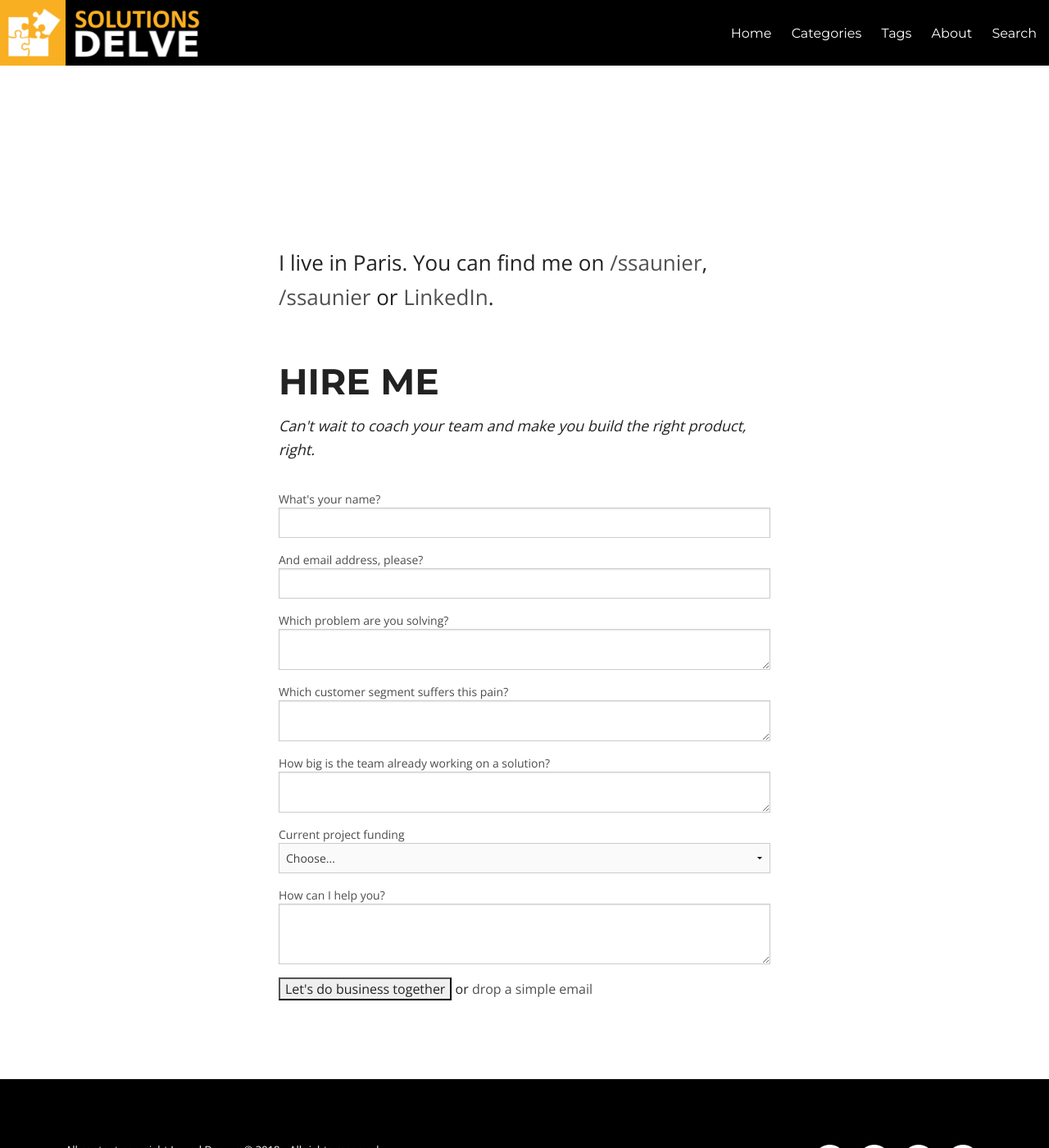
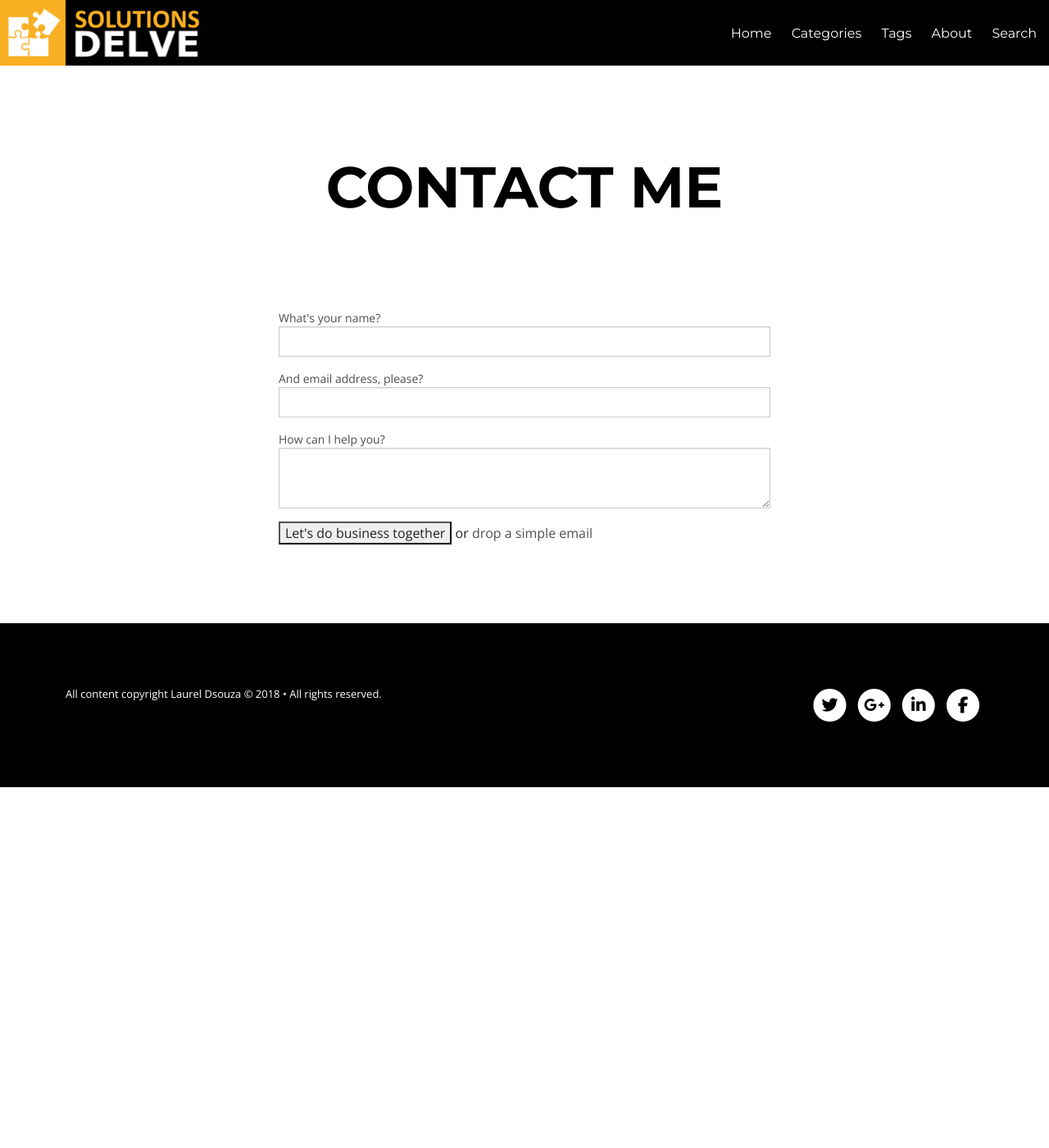
Before and after one commit to ldsouza/ldsouza.github.io, a Jekyll site: the page built from contact.html, in a window 1280 px wide and 1400 px high. Shown: the whole window at 82% size. Built offline with Jekyll 4.4.1, drawn with Linux system fonts in a browser that asks for light colours; nearby versions of some CDN libraries; library files that are not in the unit come from our copies.

Commit message:
Update contact.html

```diff
--- a/contact.html
+++ b/contact.html
@@ -1,5 +1,6 @@
 ---
 layout: page
+title: Contact Me
 ---
 <style>
   #page-wrap {
@@ -12,20 +13,6 @@ layout: page
 <section class="inner">
 <section class="inner">
 
-  <p>
-    I live in Paris. You can find me on
-    <a href="https://twitter.com/intent/follow?screen_name=ssaunier"><i class="icon-twitter"></i>/ssaunier</a>,
-    <a href="https://github.com/ssaunier"><i class="icon-github"></i>/ssaunier</a>
-    or <a href="https://www.linkedin.com/in/sebastiensaunier">LinkedIn</a>.
-  </p>
-
-  <h1>Hire me</h1>
-
-  <p>
-    <em>
-    Can't wait to coach your team and make you build the right product, right.
-    </em>
-  </p>
 
   <form action="//formspree.io/virtua.laurel@gmail.com" role="form" method="POST">
     <div class="form-group">
@@ -36,32 +23,6 @@ layout: page
     <div class="form-group">
       <label for="_replyto">And email address, please?</label>
       <input type="email" name="_replyto" class="form-control" required>
-    </div>
-
-    <div class="form-group">
-      <label for="problem">Which problem are you solving?</label>
-      <textarea name="problem" class="form-control" rows="2"></textarea>
-    </div>
-
-    <div class="form-group">
-      <label for="customer">Which customer segment suffers this pain?</label>
-      <textarea name="customer" class="form-control" rows="2"></textarea>
-    </div>
-
-    <div class="form-group">
-      <label for="team">How big is the team already working on a solution?</label>
-      <textarea name="team" class="form-control" rows="2"></textarea>
-    </div>
-
-    <div class="form-group">
-      <label for="funding">Current project funding</label>
-      <select name="funding" class="form-control">
-        <option value="">Choose...</option>
-        <option>Pre-seed</option>
-        <option>Seed</option>
-        <option>Serie A</option>
-        <option>Series B+</option>
-      </select>
     </div>
 
     <div class="form-group">
```
